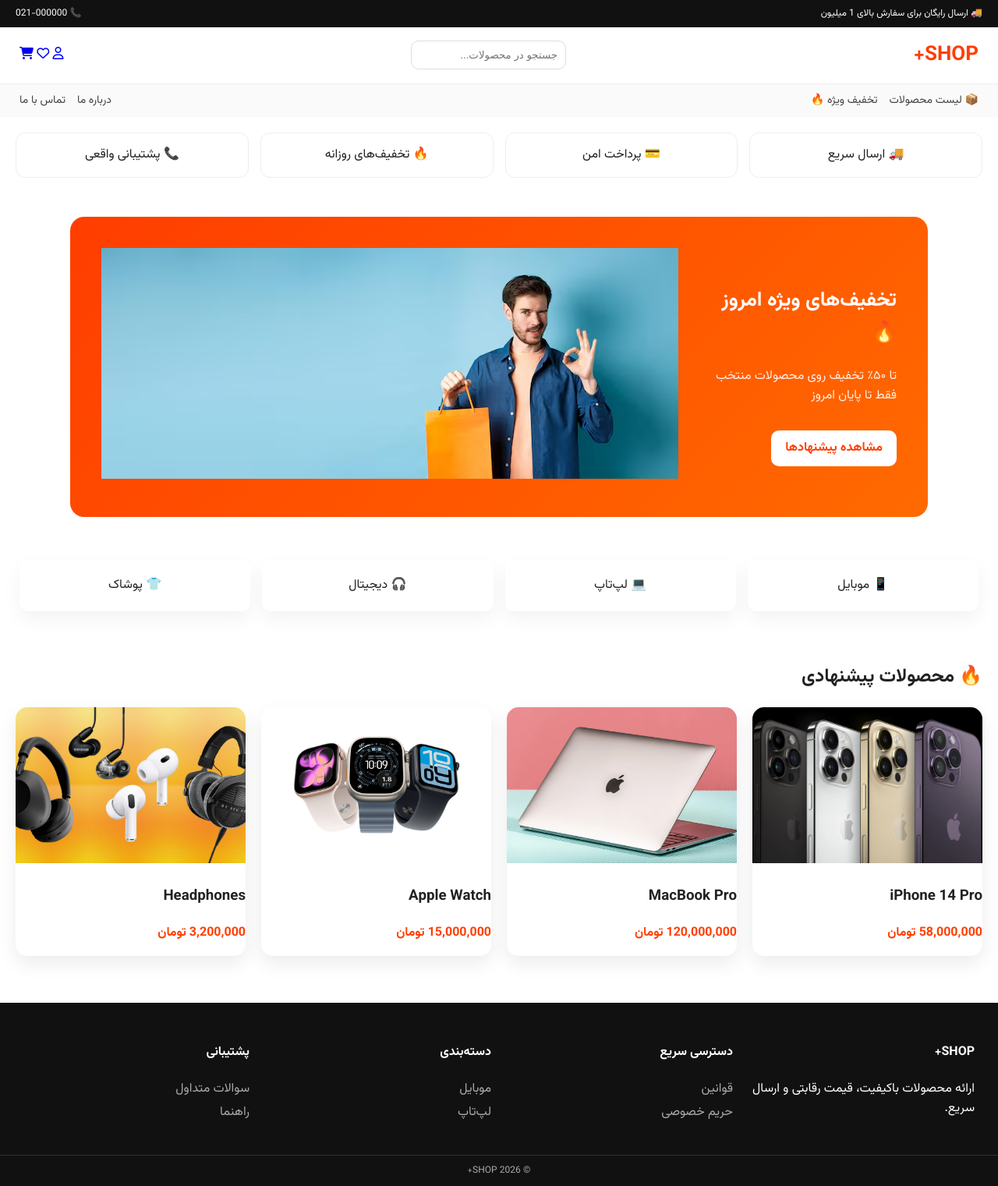
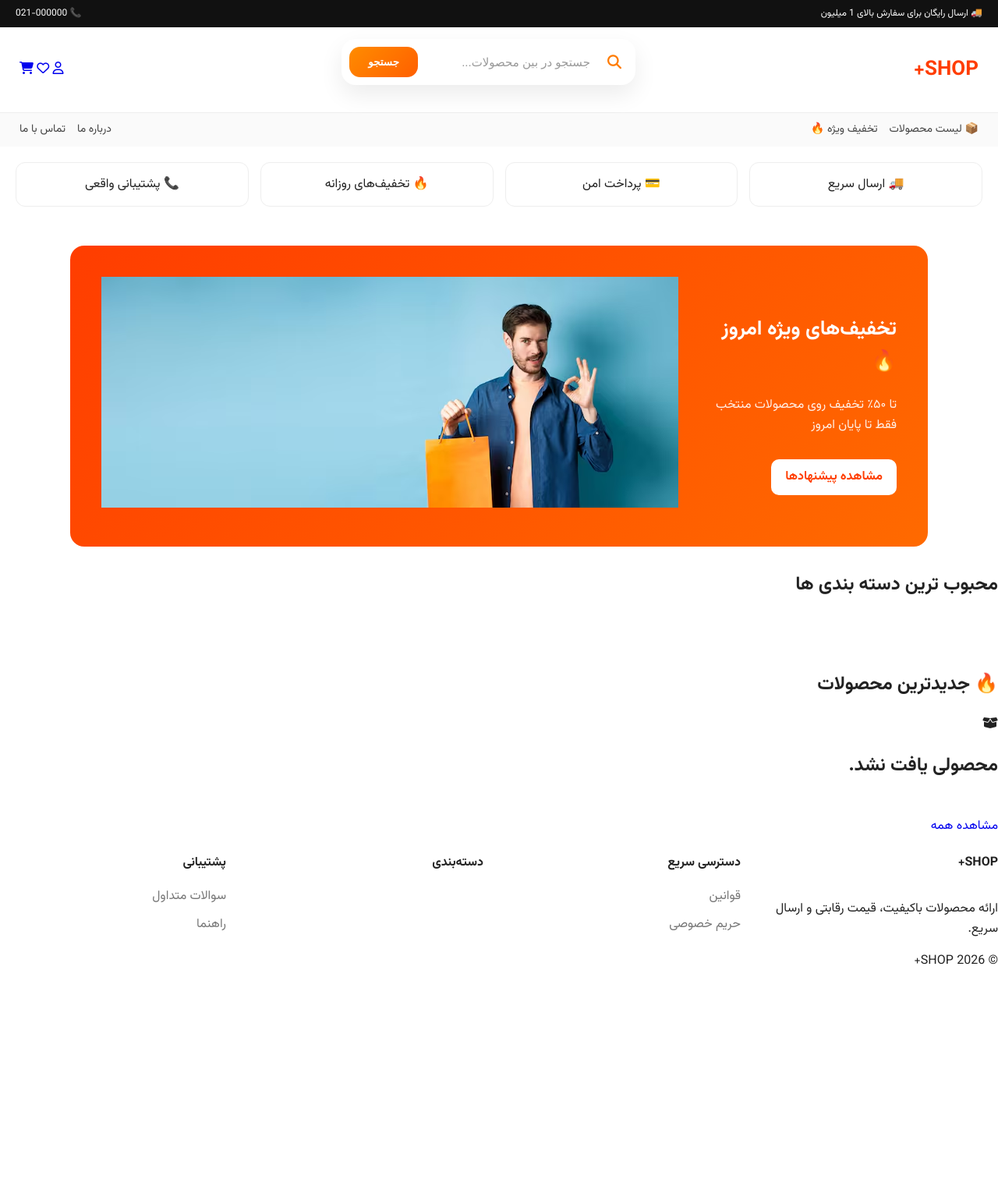
Before and after one commit to Fatemeyari/online-shop, a Django app: page / in a window 1280 px wide. Shown: the whole page at 78% size. After the commit the page ends 1237 px from the top, so only its background shows below. Run offline with Django 4.2, Linux system fonts and the light colour scheme; data that the repository does not hold is empty; parts of the project's set-up code (start-up, migrations or seed data) failed here and were passed over.

Commit message:
add inclusion tags for categories and latest products

```diff
--- /dev/null
+++ b/core/shop/templatetags/shop_tags.py
@@ -0,0 +1,16 @@
+from django import template
+
+from shop.models import ProductStatusType , Product ,ProductCategory
+
+register = template.Library()
+
+@register.inclusion_tag("includes/latest_products.html")
+def show_latest_products():
+    latest_products=Product.objects.filter(
+        status = ProductStatusType.publish.value).order_by("-created_time")[:8]
+    return {"latest_products": latest_products}
+
+@register.inclusion_tag("includes/show_categories.html")
+def show_categories():
+    categories=ProductCategory.objects.all()[:4]
+    return {"categories":categories}
--- a/core/static/css/style.css
+++ b/core/static/css/style.css
@@ -215,36 +215,30 @@
 }
 
 /* ================= FOOTER ================= */
-.footer {
-  background: #111;
-  color: white;
-  margin-top: 40px;
+.footer-grid{
+    display:grid;
+    grid-template-columns:repeat(4,1fr);
+    gap:40px;
 }
 
-.footer-grid {
-  display: grid;
-  grid-template-columns: repeat(4, 1fr);
-  padding: 30px;
-  gap: 20px;
+.footer-col{
+    display:flex;
+    flex-direction:column;
 }
 
-.footer a {
-  display: block;
-  color: #aaa;
-  margin: 5px 0;
-  transition: 0.2s;
+.footer-col h4{
+    margin-bottom:18px;
 }
 
-.footer a:hover {
-  color: white;
+.footer-col a{
+    text-decoration:none;
+    color:#777;
+    margin-bottom:10px;
+    transition:.3s;
 }
 
-.bottom {
-  text-align: center;
-  padding: 10px;
-  border-top: 1px solid #333;
-  font-size: 12px;
-  color: #aaa;
+.footer-col a:hover{
+    color:#ff6600;
 }
 
 /* ================= PAGE HEADER ================= */
@@ -392,3 +386,104 @@
   color: #ff3d00;
   font-size: 24px;
 }
+/*==============================
+        SEARCH BOX
+==============================*/
+
+.search-box{
+
+    display:flex;
+
+    align-items:center;
+
+    gap:12px;
+
+    background:#fff;
+
+    padding:8px;
+
+    border-radius:18px;
+
+    box-shadow:0 12px 30px rgba(0,0,0,.08);
+
+    border:2px solid transparent;
+
+    transition:.35s;
+
+    margin-bottom:20px;
+
+}
+
+.search-box:focus-within{
+
+    border-color:#ff7b00;
+
+    box-shadow:0 15px 35px rgba(255,123,0,.18);
+
+}
+
+.search-icon{
+
+    color:#ff7b00;
+
+    font-size:18px;
+
+    margin-right:8px;
+
+}
+
+.search-box input{
+
+    flex:1;
+
+    border:none;
+
+    outline:none;
+
+    font-size:15px;
+
+    background:transparent;
+
+    padding:10px;
+
+}
+
+.search-box input::placeholder{
+
+    color:#999;
+
+}
+
+.search-box button{
+
+    border:none;
+
+    background:linear-gradient(135deg,#ff8c00,#ff5f00);
+
+    color:#fff;
+
+    padding:12px 24px;
+
+    border-radius:14px;
+
+    cursor:pointer;
+
+    font-weight:700;
+
+    transition:.35s;
+
+}
+
+.search-box button:hover{
+
+    transform:translateY(-2px);
+
+    box-shadow:0 12px 25px rgba(255,123,0,.35);
+
+}
+
+.search-box button:active{
+
+    transform:scale(.96);
+
+}
--- a/core/templates/base.html
+++ b/core/templates/base.html
@@ -1,5 +1,5 @@
 {% load static %}
-
+{% load shop_tags %}
 <!DOCTYPE html>
 <html lang="fa" dir="rtl">
 
@@ -32,10 +32,25 @@
 
     <div class="logo">SHOP+</div>
 
-    <div class="search">
-      <input type="text" placeholder="جستجو در محصولات...">
-    </div>
+    <form method="get"
+      action="{% url 'shop:product-grid' %}"
+      class="search-box">
 
+      <i class="fa-solid fa-magnifying-glass search-icon"></i>
+
+      <input
+          type="text"
+          name="q"
+          placeholder="جستجو در بین محصولات..."
+          value="{{ request.GET.q }}">
+
+      <button type="submit">
+
+          جستجو
+
+      </button>
+
+    </form>
     <!-- ICONS -->
     <div class="icons">
 
@@ -90,24 +105,25 @@
 
     <div class="footer-grid">
 
-    <div>
+        <div class="footer-col">
             <h4>SHOP+</h4>
             <p>ارائه محصولات باکیفیت، قیمت رقابتی و ارسال سریع.</p>
         </div>
 
-    <div>
+        <div class="footer-col">
             <h4>دسترسی سریع</h4>
             <a href="#">قوانین</a>
             <a href="#">حریم خصوصی</a>
         </div>
 
-    <div>
+        <div class="footer-col">
             <h4>دسته‌بندی</h4>
-      <a href="#">موبایل</a>
-      <a href="#">لپ‌تاپ</a>
+
+            {% show_categories %}
+
         </div>
 
-    <div>
+        <div class="footer-col">
             <h4>پشتیبانی</h4>
             <a href="#">سوالات متداول</a>
             <a href="#">راهنما</a>
@@ -120,6 +136,3 @@
     </div>
 
 </footer>
-
-</body>
-</html>
--- /dev/null
+++ b/core/templates/includes/latest_products.html
@@ -0,0 +1,142 @@
+{% load static %}
+{% load static %}
+<h2>🔥 جدیدترین محصولات </h2>
+
+<div class="products-grid">
+
+            {% for product in latest_products %}
+
+            <div class="product-card">
+
+                {% if product.discount_percent %}
+
+                    <span class="discount">
+
+                        {{product.discount_percent}}٪
+
+                    </span>
+
+                {% endif %}
+
+                <button class="wishlist-btn">
+
+                    <i class="fa-regular fa-heart"></i>
+
+                </button>
+
+                <a href="{% url 'shop:product-detail' slug=product.slug %}" class="product-image">
+
+                    <img src="{{product.image.url}}" alt="{{product.title}}">
+
+                </a>
+
+                <div class="product-body">
+
+                    <h3 class="product-title">
+
+                        {{product.title}}
+
+                    </h3>
+
+                    <p class="product-category">
+
+                        <i class="fa-solid fa-tag"></i>
+
+                        {% for category in product.category.all %}
+
+                            {{category.title}}{% if not forloop.last %} ، {% endif %}
+
+                        {% endfor %}
+
+                    </p>
+
+                    <div class="product-rate">
+
+                        ⭐ {{product.avg_rate}}
+
+                    </div>
+
+                    <div class="product-price">
+
+                        {% if product.discount_percent %}
+
+                            <span class="old-price">
+                                قیمت اصلی : {{object.price}}<br>
+                            </span>
+
+                            <span class="new-price">
+                                قیمت با تخفیف : {{product.get_price}}<br>
+                            </span>
+
+                        {% else %}
+
+                            <span class="new-price">
+
+                                {{product.price}} تومان
+
+                            </span>
+
+                        {% endif %}
+
+                    </div>
+
+                    <div class="product-stock">
+
+                        {% if product.stock > 0 %}
+
+                            <i class="fa-solid fa-circle-check"></i>
+
+                            موجود
+
+                        {% else %}
+
+                            <i class="fa-solid fa-circle-xmark"></i>
+
+                            ناموجود
+
+                        {% endif %}
+
+                    </div>
+
+                </div>
+
+                <div class="product-footer">
+
+                    <a href="#" class="cart-btn">
+
+                        <i class="fa-solid fa-cart-shopping"></i>
+
+                        افزودن به سبد خرید
+
+                    </a>
+
+                    <a href="{% url 'shop:product-detail' slug=product.slug %}" class="view-btn"><br>
+
+                        مشاهده محصول
+
+                    </a>
+
+
+                </div>
+
+            </div>
+
+            {% empty %}
+
+            <div class="no-product">
+
+                <i class="fa-solid fa-box-open"></i>
+
+                <h2>
+
+                    محصولی یافت نشد.
+
+                </h2>
+
+            </div>
+
+            {% endfor %}
+
+</div>
+
+ <a href="{% url 'shop:product-grid' %}" class="view-btn"><br>مشاهده همه</a>
--- /dev/null
+++ b/core/templates/includes/show_categories.html
@@ -0,0 +1,5 @@
+{% for category in categories %}
+<a href="{% url 'shop:product-grid' %}?category={{ category.id }}">
+    {{ category.title }}
+</a>
+{% endfor %}
--- a/core/templates/website/index.html
+++ b/core/templates/website/index.html
@@ -1,6 +1,7 @@
 {% extends "base.html" %}
 
 {% load static %}
+{% load shop_tags %}
 
 {% block content %}
 
@@ -39,56 +40,12 @@
 </section>
 
 <!-- CATEGORIES -->
+<h2>محبوب ترین دسته بندی ها  </h2>
 <section class="cats">
-  <div class="cat">📱 موبایل</div>
-  <div class="cat">💻 لپ‌تاپ</div>
-  <div class="cat">🎧 دیجیتال</div>
-  <div class="cat">👕 پوشاک</div>
+  {% show_categories %}
 </section>
 
-<!-- PRODUCTS -->
-<section class="products">
-  <h2>🔥 محصولات پیشنهادی</h2>
-
-  <div class="grid">
-
-    <div class="card">
-      <img loading="lazy"
-        src="{% static 'img/iphone.jpeg' %}"
-        alt="iPhone">
-
-      <h3>iPhone 14 Pro</h3>
-      <p>58,000,000 تومان</p>
-    </div>
-
-    <div class="card">
-      <img loading="lazy"
-        src="{% static 'img/mackbook.jpeg' %}"
-        alt="MacBook">
-
-      <h3>MacBook Pro</h3>
-      <p>120,000,000 تومان</p>
-    </div>
-
-    <div class="card">
-      <img loading="lazy"
-        src="{% static 'img/applewatch.png' %}"
-        alt="Watch">
-
-      <h3>Apple Watch</h3>
-      <p>15,000,000 تومان</p>
-    </div>
-
-    <div class="card">
-      <img loading="lazy"
-        src="{% static 'img/headphones.jpeg' %}"
-        alt="Headphones">
-
-      <h3>Headphones</h3>
-      <p>3,200,000 تومان</p>
-    </div>
-
-  </div>
-</section>
+<!--Products-->
+{% show_latest_products %}
 
 {% endblock %}
```
Also changed, not shown: core/shop/templatetags/__init__.py (added). Lines whose indentation alone changed are shown as unchanged.
